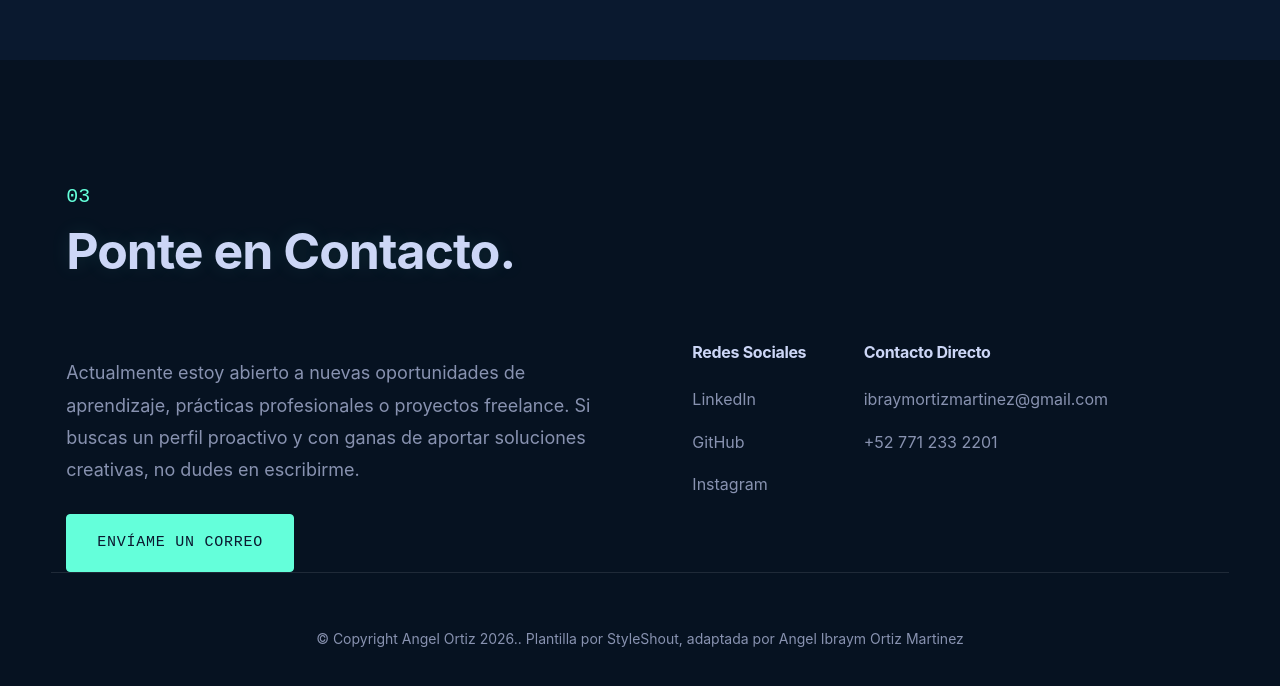
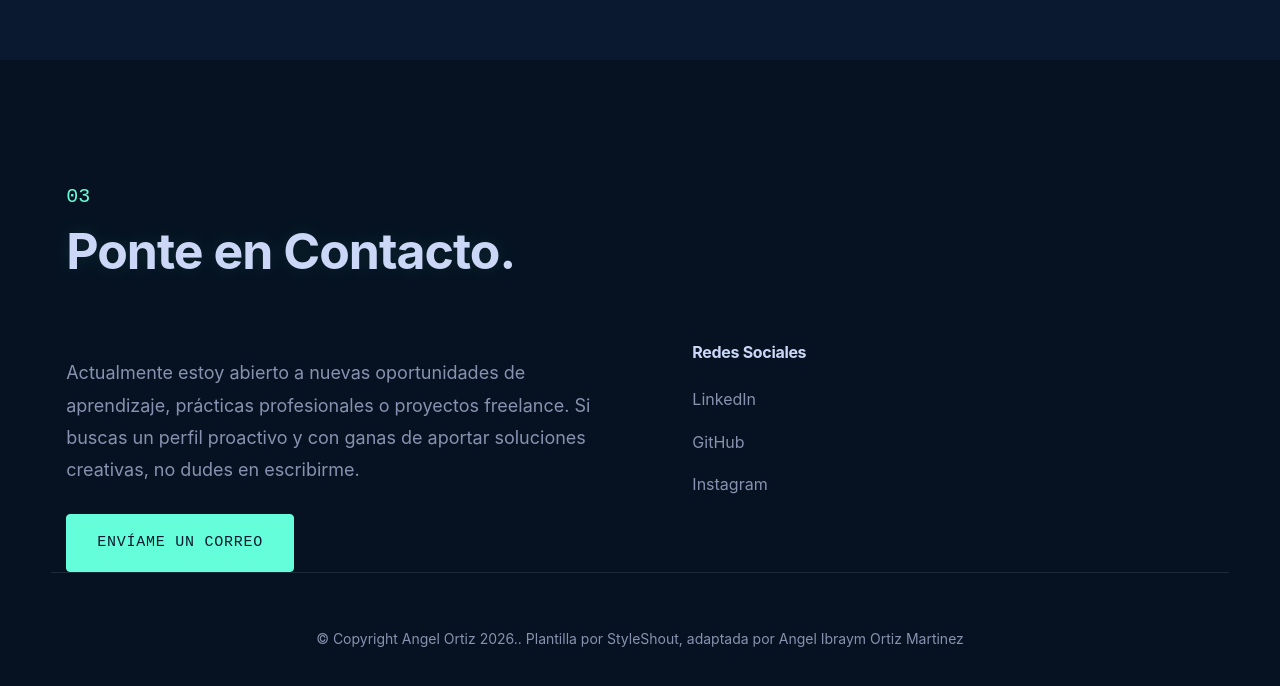
Before and after one commit to ibraymortizmartinez/CV, a plain HTML site: page index.html in a window 1280 px wide. Shown: the part 2776-3462 px from the top of the page. Drawn offline with Linux system fonts and the light colour scheme.

Commit message:
Ultima version

```diff
--- a/index.html
+++ b/index.html
@@ -201,13 +201,6 @@
                                 <li><a href="https://www.instagram.com/ibraym_om?igsh=N2UzdWl4b2g4dG9p" target="_blank">Instagram</a></li>
                             </ul>
                         </div>
-                        <div class="column xl-6 md-6 tab-12">
-                            <h5>Contacto Directo</h5>
-                            <ul class="link-list">
-                                <li><a href="mailto:ibraymortizmartinez@gmail.com">ibraymortizmartinez@gmail.com</a></li>
-                                <li><a href="tel:+527712332201">+52 771 233 2201</a></li>
-                            </ul>
-                        </div>
                     </div>
                 </div> </div> <div class="row s-footer__buttons">
                 <div class="column xl-6 tab-12">
```
